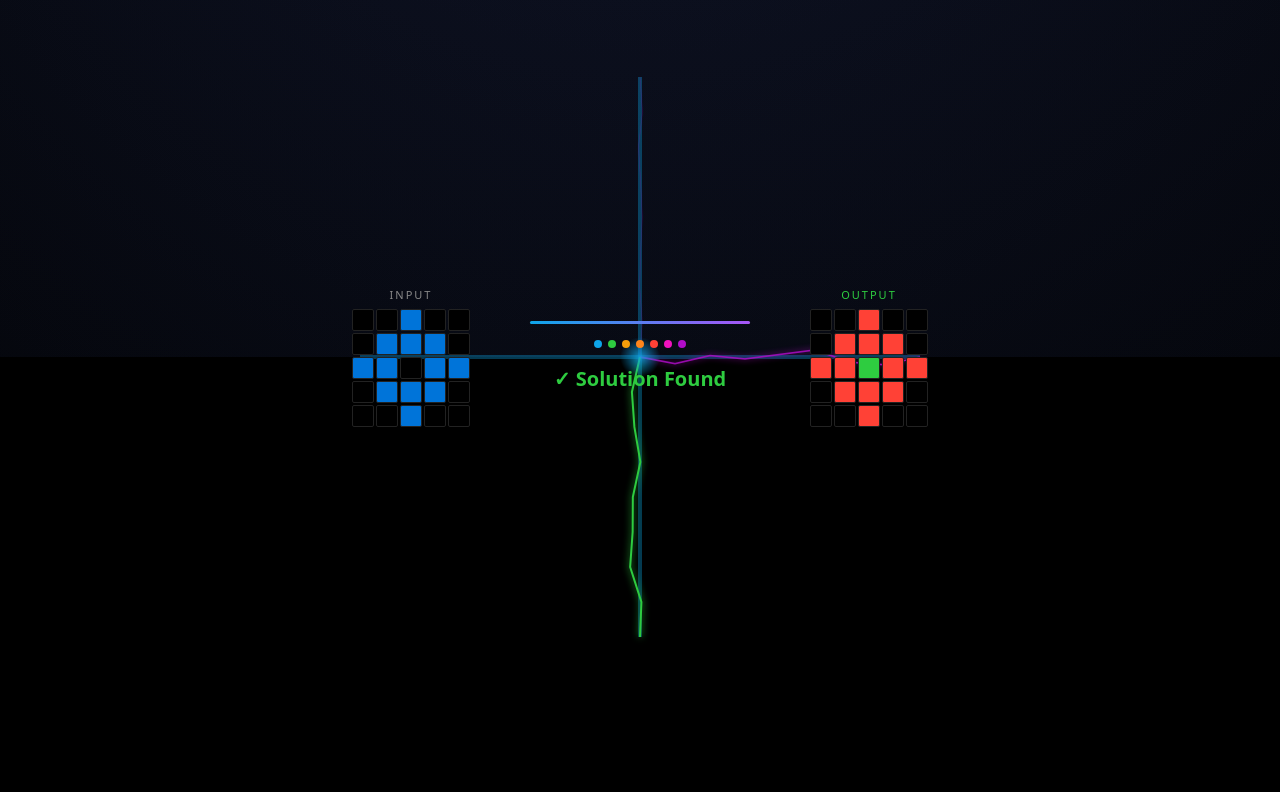
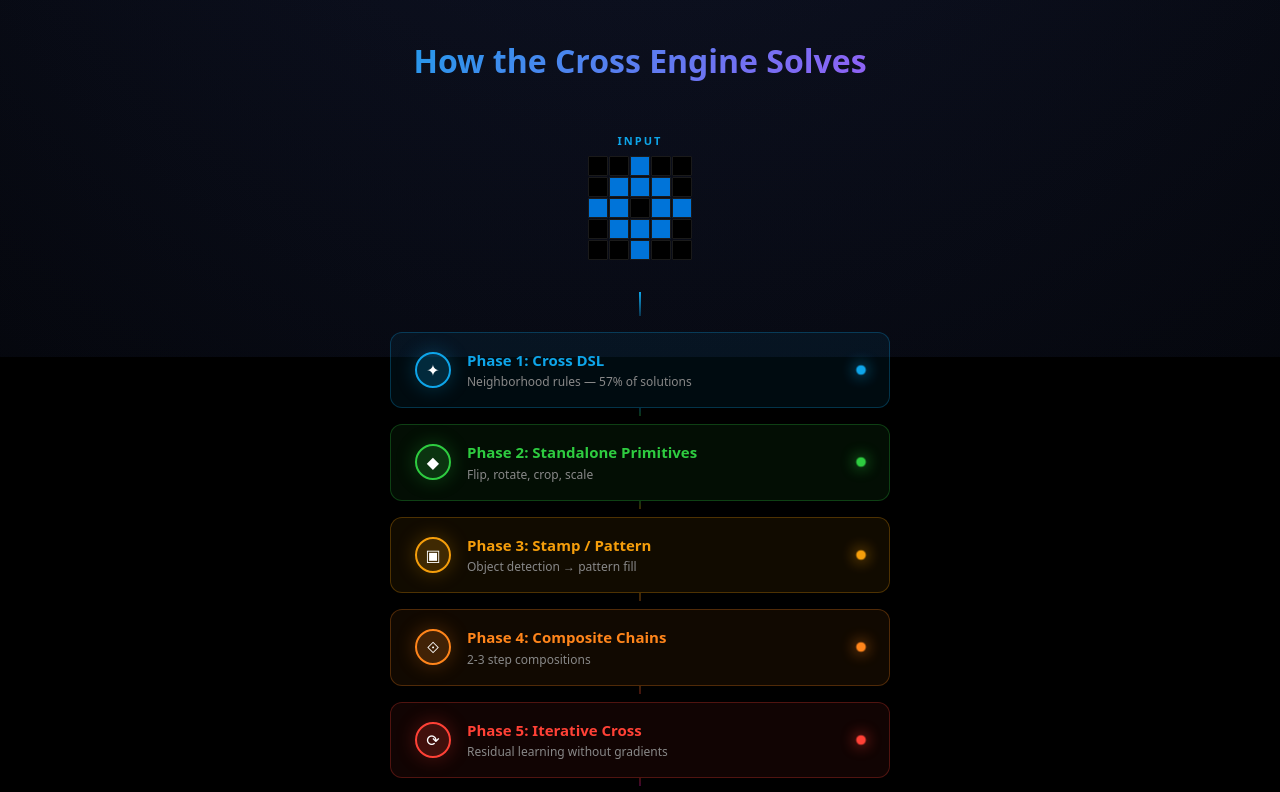
Before and after one commit to Ag3497120/verantyx-v6, a Next.js app: page / in a window 1280 px wide. Shown: the part 1760-2552 px from the top of the page. Built offline with nearby package versions, Linux system fonts and the light colour scheme.

Commit message:
v3: normal scroll solver (no sticky), _redirects for 404 fix, phase cards with inView

```diff
--- a/src/app/page.tsx
+++ b/src/app/page.tsx
@@ -31,8 +31,8 @@ export default function Home() {
         <BenchmarkCounters />
       </section>
 
-      {/* Section 3: Solver Animation - electricity through cross */}
-      <section className="relative min-h-screen">
+      {/* Section 3: Solver Animation */}
+      <section className="relative">
         <SolverAnimation />
       </section>
 
--- a/src/components/SolverAnimation.tsx
+++ b/src/components/SolverAnimation.tsx
@@ -1,19 +1,20 @@
 'use client';
 
-import { useEffect, useRef, useState } from 'react';
-import { motion, useScroll, useTransform } from 'framer-motion';
+import { motion, useInView } from 'framer-motion';
+import { useRef } from 'react';
 
 const PHASES = [
-  { name: 'Cross DSL', color: '#0EA5E9', desc: 'Neighborhood rules — 57% of solutions' },
-  { name: 'Standalone Primitives', color: '#2ECC40', desc: 'Flip, rotate, crop, scale' },
-  { name: 'Stamp / Pattern', color: '#F59E0B', desc: 'Object detection → pattern fill' },
-  { name: 'Composite Chains', color: '#FF851B', desc: '2-3 step compositions' },
-  { name: 'Iterative Cross', color: '#FF4136', desc: 'Residual learning without gradients' },
-  { name: 'Puzzle Reasoning', color: '#F012BE', desc: 'Declarative spatial predicates' },
-  { name: 'ProgramTree', color: '#B10DC9', desc: 'CEGIS-based synthesis' },
+  { name: 'Cross DSL', color: '#0EA5E9', desc: 'Neighborhood rules — 57% of solutions', icon: '✦' },
+  { name: 'Standalone Primitives', color: '#2ECC40', desc: 'Flip, rotate, crop, scale', icon: '◆' },
+  { name: 'Stamp / Pattern', color: '#F59E0B', desc: 'Object detection → pattern fill', icon: '▣' },
+  { name: 'Composite Chains', color: '#FF851B', desc: '2-3 step compositions', icon: '⟐' },
+  { name: 'Iterative Cross', color: '#FF4136', desc: 'Residual learning without gradients', icon: '⟳' },
+  { name: 'Puzzle Reasoning', color: '#F012BE', desc: 'Declarative spatial predicates', icon: '⧉' },
+  { name: 'ProgramTree', color: '#B10DC9', desc: 'CEGIS-based synthesis', icon: '⌬' },
 ];
 
-// Simple ARC-like grid
+const ARC_COLORS = ['#000000','#0074D9','#FF4136','#2ECC40','#FFDC00','#AAAAAA','#F012BE','#FF851B','#7FDBFF','#B10DC9'];
+
 const SAMPLE_INPUT = [
   [0,0,1,0,0],
   [0,1,1,1,0],
@@ -29,237 +30,146 @@ const SAMPLE_OUTPUT = [
   [0,0,2,0,0],
 ];
 
-const ARC_COLORS = ['#000000','#0074D9','#FF4136','#2ECC40','#FFDC00','#AAAAAA','#F012BE','#FF851B','#7FDBFF','#B10DC9'];
-
-export default function SolverAnimation() {
-  const containerRef = useRef<HTMLDivElement>(null);
-  const canvasRef = useRef<HTMLCanvasElement>(null);
-  const { scrollYProgress } = useScroll({
-    target: containerRef,
-    offset: ['start end', 'end end'],
-  });
-
-  // Only start animation after the section enters view (scrollYProgress ~0.33 = top of section at viewport top)
-  // 0.0 = top of container at bottom of viewport
-  // 0.33 = top of container at top of viewport (for 300vh container)
-  // 1.0 = bottom of container at bottom of viewport
-  const progress = useTransform(scrollYProgress, [0.33, 0.95], [0, 1]);
-  const [progressVal, setProgressVal] = useState(0);
-
-  useEffect(() => {
-    return progress.on('change', (v) => setProgressVal(Math.max(0, Math.min(1, v))));
-  }, [progress]);
-
-  const currentPhase = Math.min(Math.floor(progressVal * 8), 7); // 0-7 (7 = output)
-  const phaseProgress = (progressVal * 8) % 1;
-
-  // Canvas for electricity effect
-  useEffect(() => {
-    const canvas = canvasRef.current;
-    if (!canvas) return;
-    const ctx = canvas.getContext('2d');
-    if (!ctx) return;
-
-    let frame = 0;
-    let t = 0;
-
-    const resize = () => {
-      canvas.width = canvas.offsetWidth * 2;
-      canvas.height = canvas.offsetHeight * 2;
-      ctx.scale(2, 2);
-    };
-    resize();
-    window.addEventListener('resize', resize);
-
-    function drawLightning(ctx: CanvasRenderingContext2D, x1: number, y1: number, x2: number, y2: number, color: string, intensity: number) {
-      if (intensity <= 0) return;
-      ctx.beginPath();
-      ctx.moveTo(x1, y1);
-      const segments = 8;
-      const dx = (x2 - x1) / segments;
-      const dy = (y2 - y1) / segments;
-      for (let i = 1; i < segments; i++) {
-        const jitter = (Math.random() - 0.5) * 20 * intensity;
-        ctx.lineTo(x1 + dx * i + jitter * (dy === 0 ? 0 : 1), y1 + dy * i + jitter * (dx === 0 ? 0 : 1));
-      }
-      ctx.lineTo(x2, y2);
-      ctx.strokeStyle = color;
-      ctx.lineWidth = 2 * intensity;
-      ctx.shadowColor = color;
-      ctx.shadowBlur = 15 * intensity;
-      ctx.globalAlpha = intensity;
-      ctx.stroke();
-      ctx.shadowBlur = 0;
-      ctx.globalAlpha = 1;
-    }
-
-    function animate() {
-      if (!canvas || !ctx) return;
-      t += 0.02;
-      const w = canvas.offsetWidth;
-      const h = canvas.offsetHeight;
-      ctx.clearRect(0, 0, w, h);
-
-      const cx = w / 2;
-      const cy = h / 2;
-
-      // Draw cross structure outline
-      const armLen = Math.min(w, h) * 0.35;
-      const armW = 4;
-      ctx.strokeStyle = `rgba(14, 165, 233, ${0.15 + progressVal * 0.2})`;
-      ctx.lineWidth = armW;
-
-      // Vertical arm
-      ctx.beginPath();
-      ctx.moveTo(cx, cy - armLen);
-      ctx.lineTo(cx, cy + armLen);
-      ctx.stroke();
-      // Horizontal arm
-      ctx.beginPath();
-      ctx.moveTo(cx - armLen, cy);
-      ctx.lineTo(cx + armLen, cy);
-      ctx.stroke();
-
-      // Draw electricity flowing through based on progress
-      if (progressVal > 0.05) {
-        const elecProgress = Math.min(progressVal * 1.5, 1);
-        // Top to center
-        drawLightning(ctx, cx, cy - armLen, cx, cy, PHASES[Math.min(currentPhase, 6)]?.color || '#0EA5E9', elecProgress * (0.5 + 0.5 * Math.sin(t * 3)));
-        // Center to right
-        if (progressVal > 0.3)
-          drawLightning(ctx, cx, cy, cx + armLen * (progressVal - 0.3) / 0.7, cy, PHASES[Math.min(currentPhase, 6)]?.color || '#0EA5E9', (progressVal - 0.3) / 0.7 * (0.5 + 0.5 * Math.sin(t * 4)));
-        // Center to bottom (output)
-        if (progressVal > 0.7)
-          drawLightning(ctx, cx, cy, cx, cy + armLen * (progressVal - 0.7) / 0.3, '#2ECC40', (progressVal - 0.7) / 0.3);
-      }
-
-      // Pulsing center
-      const centerGlow = ctx.createRadialGradient(cx, cy, 0, cx, cy, 20);
-      centerGlow.addColorStop(0, `rgba(14, 165, 233, ${0.3 + progressVal * 0.5})`);
-      centerGlow.addColorStop(1, 'rgba(14, 165, 233, 0)');
-      ctx.fillStyle = centerGlow;
-      ctx.fillRect(cx - 20, cy - 20, 40, 40);
-
-      frame = requestAnimationFrame(animate);
-    }
-    animate();
-
-    return () => {
-      cancelAnimationFrame(frame);
-      window.removeEventListener('resize', resize);
-    };
-  }, [progressVal, currentPhase]);
-
+function Grid({ grid, label, color = '#888' }: { grid: number[][]; label: string; color?: string }) {
   return (
-    <div ref={containerRef} style={{ minHeight: '300vh', position: 'relative' }}>
-      <div style={{
-        position: 'sticky',
-        top: 0,
-        height: '100vh',
-        display: 'flex',
-        alignItems: 'center',
-        justifyContent: 'center',
-        overflow: 'hidden',
-      }}>
-        {/* Canvas for electricity */}
-        <canvas
-          ref={canvasRef}
-          style={{
-            position: 'absolute',
-            inset: 0,
-            width: '100%',
-            height: '100%',
-            pointerEvents: 'none',
-          }}
-        />
-
-        {/* Content overlay */}
-        <div style={{ position: 'relative', zIndex: 10, display: 'flex', alignItems: 'center', justifyContent: 'center', gap: '60px', padding: '0 20px', maxWidth: '900px' }}>
-          {/* Left: Input grid */}
-          <motion.div
-            animate={{ opacity: progressVal > 0.02 ? 1 : 0, x: progressVal > 0.02 ? 0 : -30 }}
-            transition={{ duration: 0.3 }}
-            style={{ textAlign: 'center', flexShrink: 0 }}
-          >
-            <div style={{ color: '#888', fontSize: '11px', marginBottom: '6px', letterSpacing: '2px' }}>INPUT</div>
-            <div style={{ display: 'inline-grid', gridTemplateColumns: 'repeat(5, 22px)', gap: '2px' }}>
-              {SAMPLE_INPUT.flat().map((c, i) => (
-                <div key={i} style={{ width: 22, height: 22, background: ARC_COLORS[c], borderRadius: 2, border: '1px solid #222' }} />
-              ))}
-            </div>
-          </motion.div>
-
-          {/* Center: Current phase (only one shown) */}
-          <div style={{ textAlign: 'center', minWidth: '220px' }}>
-            {/* Progress bar */}
-            <div style={{ width: '100%', height: '3px', background: '#222', borderRadius: '2px', marginBottom: '16px' }}>
-              <motion.div
-                animate={{ width: `${progressVal * 100}%` }}
-                style={{ height: '100%', background: 'linear-gradient(90deg, #0EA5E9, #A855F7)', borderRadius: '2px' }}
-              />
-            </div>
-
-            {/* Phase dots */}
-            <div style={{ display: 'flex', justifyContent: 'center', gap: '6px', marginBottom: '16px' }}>
-              {PHASES.map((p, i) => (
-                <div key={i} style={{
-                  width: 8, height: 8, borderRadius: '50%',
-                  background: currentPhase > i ? p.color : currentPhase === i ? p.color : '#333',
-                  opacity: currentPhase >= i ? 1 : 0.3,
-                  transition: 'all 0.3s',
-                  boxShadow: currentPhase === i ? `0 0 10px ${p.color}` : 'none',
-                }} />
-              ))}
-            </div>
-
-            {/* Current phase name */}
-            {currentPhase < 7 && (
-              <motion.div
-                key={currentPhase}
-                initial={{ opacity: 0, y: 10 }}
-                animate={{ opacity: 1, y: 0 }}
-                exit={{ opacity: 0, y: -10 }}
-                style={{ marginBottom: '8px' }}
-              >
-                <div style={{
-                  color: PHASES[currentPhase].color,
-                  fontSize: '20px',
-                  fontWeight: 700,
-                }}>
-                  Phase {currentPhase + 1}: {PHASES[currentPhase].name}
-                </div>
-                <div style={{ color: '#888', fontSize: '12px', marginTop: '4px' }}>
-                  {PHASES[currentPhase].desc}
-                </div>
-              </motion.div>
-            )}
-
-            {currentPhase >= 7 && (
-              <motion.div
-                initial={{ opacity: 0, scale: 0.8 }}
-                animate={{ opacity: 1, scale: 1 }}
-                style={{ color: '#2ECC40', fontSize: '20px', fontWeight: 700 }}
-              >
-                ✓ Solution Found
-              </motion.div>
-            )}
-          </div>
-
-          {/* Right: Output grid */}
-          <motion.div
-            animate={{ opacity: progressVal > 0.85 ? 1 : 0, x: progressVal > 0.85 ? 0 : 30, scale: progressVal > 0.85 ? 1 : 0.8 }}
-            transition={{ duration: 0.4 }}
-            style={{ textAlign: 'center', flexShrink: 0 }}
-          >
-            <div style={{ color: '#2ECC40', fontSize: '11px', marginBottom: '6px', letterSpacing: '2px' }}>OUTPUT</div>
-            <div style={{ display: 'inline-grid', gridTemplateColumns: 'repeat(5, 22px)', gap: '2px' }}>
-              {SAMPLE_OUTPUT.flat().map((c, i) => (
-                <div key={i} style={{ width: 22, height: 22, background: ARC_COLORS[c], borderRadius: 2, border: '1px solid #222' }} />
-              ))}
-            </div>
-          </motion.div>
-        </div>
+    <div style={{ textAlign: 'center' }}>
+      <div style={{ color, fontSize: '11px', marginBottom: '6px', letterSpacing: '2px', fontWeight: 600 }}>{label}</div>
+      <div style={{ display: 'inline-grid', gridTemplateColumns: `repeat(${grid[0].length}, 20px)`, gap: '1px' }}>
+        {grid.flat().map((c, i) => (
+          <div key={i} style={{ width: 20, height: 20, background: ARC_COLORS[c], borderRadius: 1, border: '1px solid #1a1a1a' }} />
+        ))}
       </div>
     </div>
   );
 }
+
+function PhaseCard({ phase, index, isLast }: { phase: typeof PHASES[0]; index: number; isLast: boolean }) {
+  const ref = useRef(null);
+  const isInView = useInView(ref, { once: false, margin: '-20% 0px -20% 0px' });
+
+  return (
+    <motion.div
+      ref={ref}
+      initial={{ opacity: 0, x: index % 2 === 0 ? -40 : 40 }}
+      animate={isInView ? { opacity: 1, x: 0 } : { opacity: 0.15, x: index % 2 === 0 ? -20 : 20 }}
+      transition={{ duration: 0.4 }}
+      style={{
+        display: 'flex',
+        alignItems: 'center',
+        gap: '16px',
+        padding: '16px 24px',
+        background: isInView ? `${phase.color}11` : 'transparent',
+        border: `1px solid ${isInView ? phase.color + '44' : '#222'}`,
+        borderRadius: '12px',
+        transition: 'border-color 0.3s, background 0.3s',
+        maxWidth: '500px',
+        margin: '0 auto',
+      }}
+    >
+      {/* Connector line */}
+      <div style={{ position: 'relative' }}>
+        <div style={{
+          width: 36, height: 36, borderRadius: '50%',
+          border: `2px solid ${phase.color}`,
+          display: 'flex', alignItems: 'center', justifyContent: 'center',
+          fontSize: '16px',
+          background: isInView ? `${phase.color}33` : 'transparent',
+          boxShadow: isInView ? `0 0 20px ${phase.color}44` : 'none',
+          transition: 'all 0.3s',
+        }}>
+          {phase.icon}
+        </div>
+      </div>
+      <div style={{ flex: 1 }}>
+        <div style={{ color: phase.color, fontWeight: 700, fontSize: '15px' }}>
+          Phase {index + 1}: {phase.name}
+        </div>
+        <div style={{ color: '#888', fontSize: '12px', marginTop: '2px' }}>{phase.desc}</div>
+      </div>
+      {/* Electric dot */}
+      {isInView && (
+        <motion.div
+          initial={{ scale: 0 }}
+          animate={{ scale: [1, 1.3, 1] }}
+          transition={{ repeat: Infinity, duration: 1.5 }}
+          style={{
+            width: 8, height: 8, borderRadius: '50%',
+            background: phase.color,
+            boxShadow: `0 0 12px ${phase.color}`,
+          }}
+        />
+      )}
+    </motion.div>
+  );
+}
+
+export default function SolverAnimation() {
+  const inputRef = useRef(null);
+  const outputRef = useRef(null);
+  const inputInView = useInView(inputRef, { once: false, margin: '-10% 0px' });
+  const outputInView = useInView(outputRef, { once: false, margin: '-10% 0px' });
+
+  return (
+    <div style={{ padding: '80px 20px 100px', maxWidth: '700px', margin: '0 auto' }}>
+      {/* Title */}
+      <motion.h2
+        initial={{ opacity: 0 }}
+        whileInView={{ opacity: 1 }}
+        viewport={{ once: false }}
+        style={{
+          textAlign: 'center', fontSize: '32px', fontWeight: 800, marginBottom: '48px',
+          background: 'linear-gradient(135deg, #0EA5E9, #A855F7)',
+          WebkitBackgroundClip: 'text', WebkitTextFillColor: 'transparent', backgroundClip: 'text',
+        }}
+      >
+        How the Cross Engine Solves
+      </motion.h2>
+
+      {/* Input Grid */}
+      <motion.div
+        ref={inputRef}
+        initial={{ opacity: 0, y: 20 }}
+        animate={inputInView ? { opacity: 1, y: 0 } : { opacity: 0, y: 20 }}
+        transition={{ duration: 0.4 }}
+        style={{ textAlign: 'center', marginBottom: '32px' }}
+      >
+        <Grid grid={SAMPLE_INPUT} label="INPUT" color="#0EA5E9" />
+      </motion.div>
+
+      {/* Vertical connector */}
+      <div style={{ width: '2px', height: '24px', background: 'linear-gradient(180deg, #0EA5E9, #0EA5E944)', margin: '0 auto 16px' }} />
+
+      {/* Phases */}
+      <div style={{ display: 'flex', flexDirection: 'column', gap: '8px', marginBottom: '16px' }}>
+        {PHASES.map((phase, i) => (
+          <div key={i}>
+            <PhaseCard phase={phase} index={i} isLast={i === PHASES.length - 1} />
+            {i < PHASES.length - 1 && (
+              <div style={{ width: '2px', height: '8px', background: `linear-gradient(180deg, ${phase.color}44, ${PHASES[i+1].color}44)`, margin: '0 auto' }} />
+            )}
+          </div>
+        ))}
+      </div>
+
+      {/* Vertical connector */}
+      <div style={{ width: '2px', height: '24px', background: 'linear-gradient(180deg, #B10DC944, #2ECC40)', margin: '0 auto 16px' }} />
+
+      {/* Output Grid */}
+      <motion.div
+        ref={outputRef}
+        initial={{ opacity: 0, scale: 0.8 }}
+        animate={outputInView ? { opacity: 1, scale: 1 } : { opacity: 0, scale: 0.8 }}
+        transition={{ duration: 0.4 }}
+        style={{ textAlign: 'center' }}
+      >
+        <Grid grid={SAMPLE_OUTPUT} label="OUTPUT ✓" color="#2ECC40" />
+        <motion.div
+          animate={outputInView ? { opacity: 1 } : { opacity: 0 }}
+          style={{ color: '#2ECC40', fontSize: '14px', marginTop: '12px', fontWeight: 600 }}
+        >
+          Solution verified on all training pairs
+        </motion.div>
+      </motion.div>
+    </div>
+  );
+}
```
Also changed, not shown: 1 other file (tests, documents, lock files or other folders).
